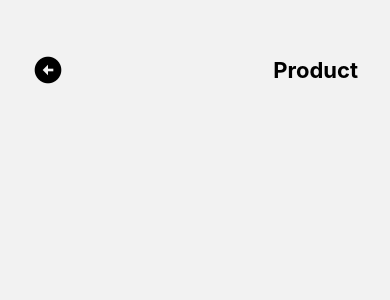
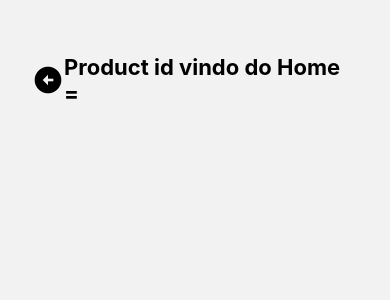
Before and after one commit to wendellcalixtoo/navigation-with-react-native, a React Native app: screen /product in a window 390 px wide. Shown: the top 300 px of the page. Built offline with nearby package versions, Linux system fonts and the light colour scheme.

Commit message:
Adicionar passagem de parâmetros na navegação entre Home e Product

```diff
--- a/src/app/Home.tsx
+++ b/src/app/Home.tsx
@@ -18,7 +18,7 @@ export function Home () {
         >
             <Header>
                 <Title>Home</Title>
-                <ButtonIcon name="add-circle" onPress={() => navigation.navigate("product")} />
+                <ButtonIcon name="add-circle" onPress={() => navigation.navigate("product", { id: "666" })} />
             </Header>
         </View>
     )
--- a/src/app/Product.tsx
+++ b/src/app/Product.tsx
@@ -1,5 +1,5 @@
 import { View } from "react-native";
-import { useNavigation } from "@react-navigation/native";
+import { useNavigation, useRoute } from "@react-navigation/native";
 
 import { Header } from "@/components/Header";
 import { Title } from "@/components/Title";
@@ -7,6 +7,7 @@ import { ButtonIcon } from "@/components/ButtonIcon";
 
 export function Product () {
     const navigation = useNavigation();
+    const route = useRoute();
 
     return (
         <View
@@ -18,7 +19,7 @@ export function Product () {
         >
             <Header>
                 <ButtonIcon name="arrow-circle-left" onPress={() => navigation.goBack()} />
-                <Title>Product</Title>
+                <Title>Product id vindo do Home = { route.params?.id }</Title>
             </Header>
         </View>
     )
--- a/src/routes/StackRoutes.tsx
+++ b/src/routes/StackRoutes.tsx
@@ -2,6 +2,11 @@ import { createNativeStackNavigator } from "@react-navigation/native-stack";
 
 import { Home } from "@/app/Home";
 import { Product } from "@/app/Product";
+
+export type StackRoutesParamList = {
+    home: undefined;
+    product: undefined | { id: string }; // Example of passing parameters to the Product screen
+};
 
 const Stack = createNativeStackNavigator();
 
```
